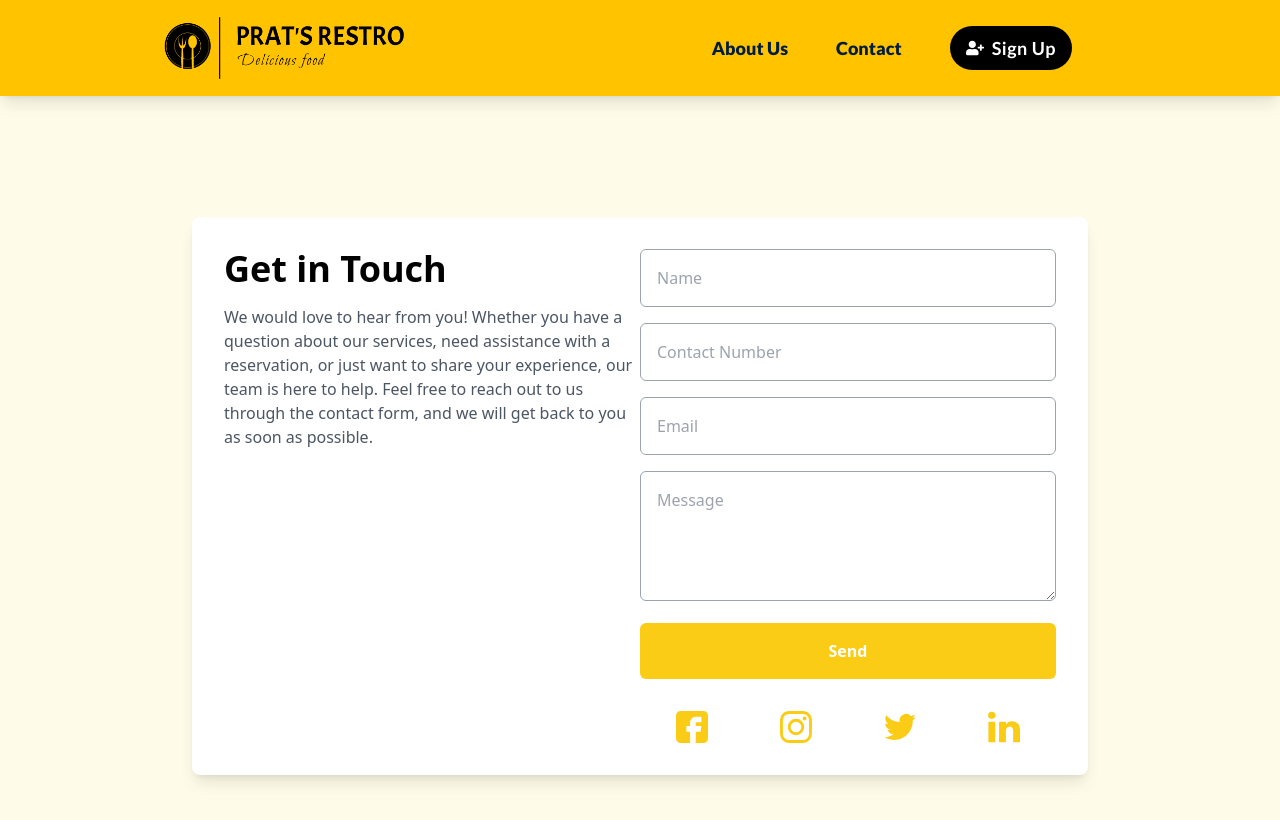
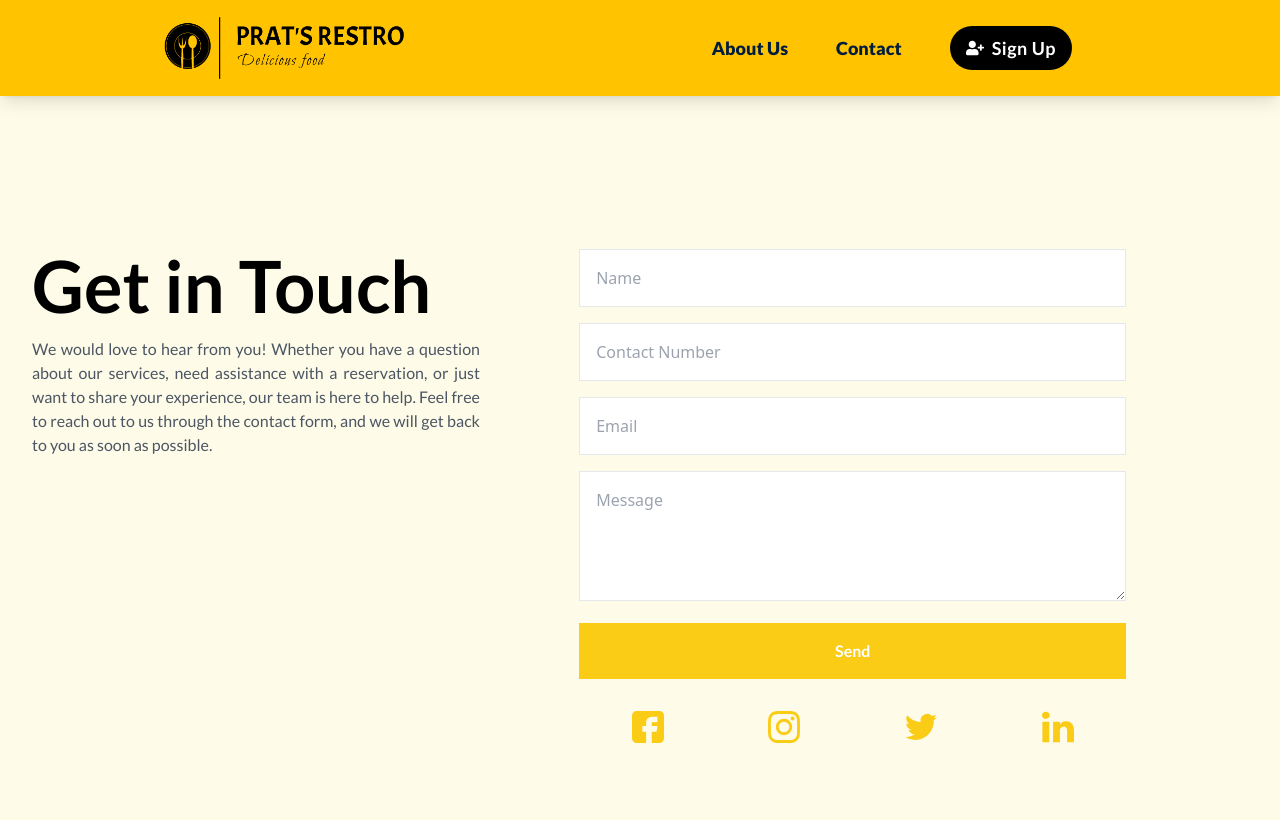
Before and after one commit to pratibhasingh47/Restro_Management_System, a React (Vite) app in the folder Frontend/: page /contact in a window 1280 px wide. Shown: the top 820 px of the page. Built offline with nearby package versions, Linux system fonts and the light colour scheme.

Commit message:
About_update

```diff
--- a/Frontend/src/components/Contact.tsx
+++ b/Frontend/src/components/Contact.tsx
@@ -2,22 +2,25 @@ import React from 'react';
 
 const Contact: React.FC = () => {
     return (
-        <div className="flex flex-col items-center justify-center min-h-screen bg-yellow-50">
-            <div className="max-w-4xl w-full p-8 bg-white shadow-lg rounded-lg">
-                <div className="flex flex-col md:flex-row justify-between">
+        <div className="flex flex-col items-center justify-center h-screen bg-yellow-50">
+
+            <div className="max-w-7xl w-full p-8 bg-yellow-50  rounded-lg">
+
+                <div className="flex flex-col md:flex-row w-[90%] justify-between">
+
                     <div className="md:w-1/2 mb-8 md:mb-0">
-                        <h2 className="text-4xl font-bold mb-4">Get in Touch</h2>
-                        <p className="text-gray-600 mb-4">
+                        <h2 className="text-7xl  font-lato font-bold mb-4">Get in Touch</h2>
+                        <p className="text-gray-600 font-lato max-w-md text-justify mb-4">
                             We would love to hear from you! Whether you have a question about our services, need assistance with a reservation, or just want to share your experience, our team is here to help. Feel free to reach out to us through the contact form, and we will get back to you as soon as possible.
                         </p>
                     </div>
                     <div className="md:w-1/2">
                         <form className="space-y-4">
-                            <input className="w-full p-4 border border-gray-400 rounded-md" type="text" name="Name" placeholder="Name" />
-                            <input className="w-full p-4 border border-gray-400 rounded-md" type="text" name="Contact Number" placeholder="Contact Number" />
-                            <input className="w-full p-4 border border-gray-400 rounded-md" type="email" name="Email" placeholder="Email" />
-                            <textarea className="w-full p-4 border border-gray-400 rounded-md" name="Message" placeholder="Message" rows={4}></textarea>
-                            <button className="w-full p-4 bg-yellow-400 text-white font-bold rounded-md">
+                            <input className="w-full p-4 border " type="text" name="Name" placeholder="Name" />
+                            <input className="w-full p-4 border " type="text" name="Contact Number" placeholder="Contact Number" />
+                            <input className="w-full p-4 border " type="email" name="Email" placeholder="Email" />
+                            <textarea className="w-full p-4 border " name="Message" placeholder="Message" rows={4}></textarea>
+                            <button className="w-full p-4 bg-yellow-400 text-white font-lato font-bold ">
                                 Send
                             </button>
                         </form>
```
